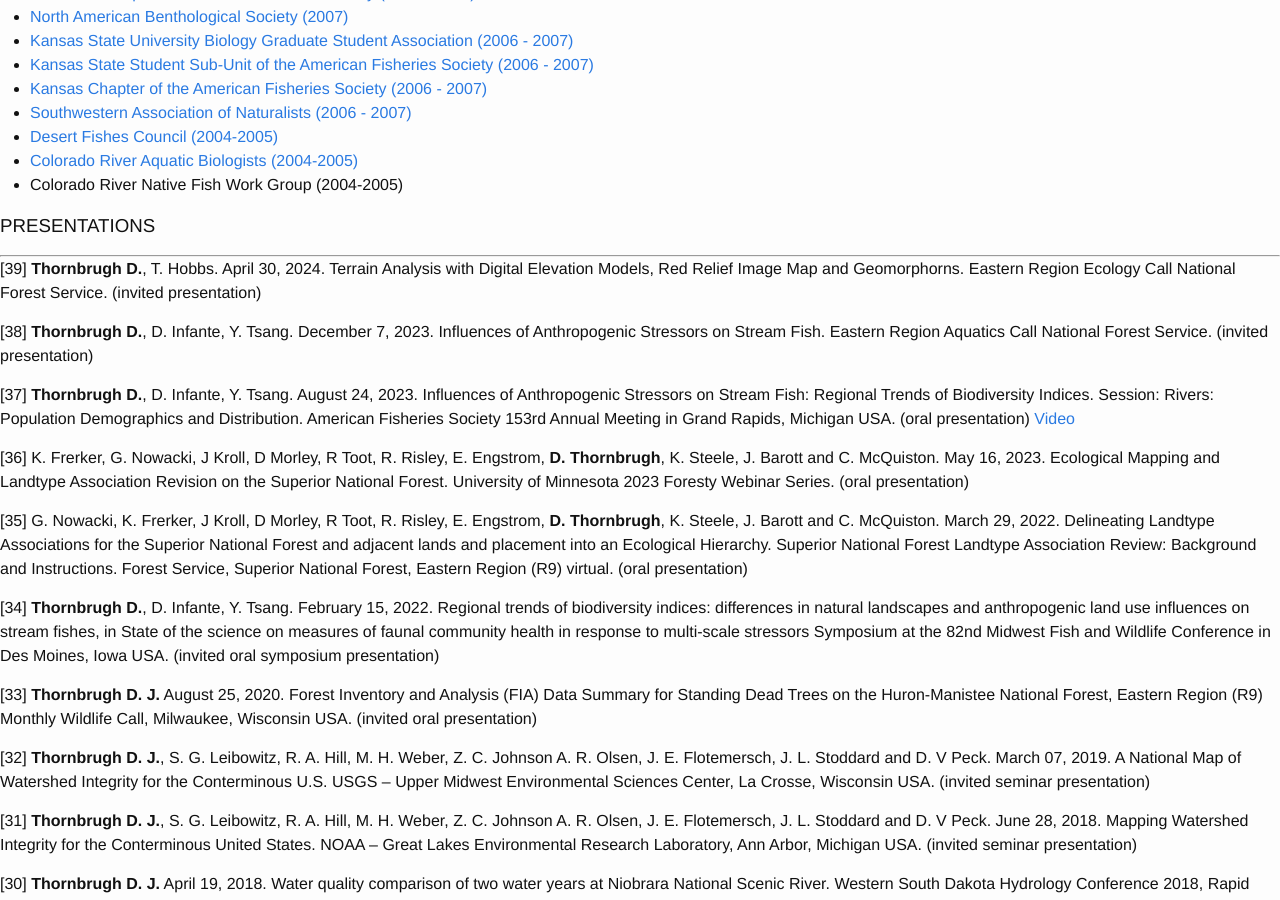
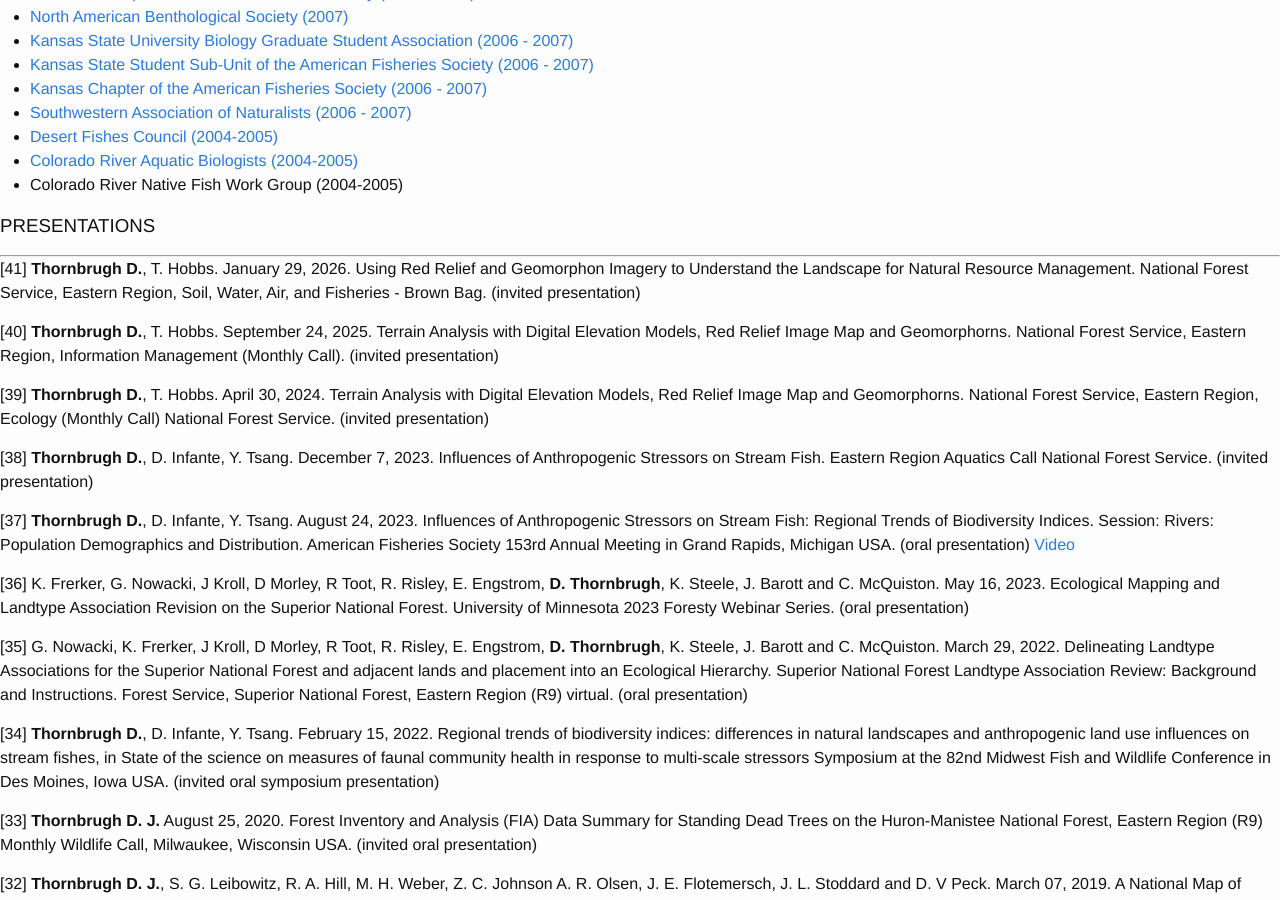
Before and after one commit to dthor/dthor.github.io, a Jekyll site: the page built from about/about.md, in a window 1280 px wide and 900 px high, scrolled down 1638 px. Built offline with Jekyll 4.4.1, drawn with Linux system fonts in a browser that asks for light colours; nearby versions of some CDN libraries; some web fonts are replaced.

Commit message:
Update about.md
Add to presentations to list

```diff
--- a/about/about.md
+++ b/about/about.md
@@ -71,7 +71,11 @@
 
 ### PRESENTATIONS
 ***
-[39] **Thornbrugh D.**, T. Hobbs. April 30, 2024. Terrain Analysis with Digital Elevation Models, Red Relief Image Map and Geomorphorns. Eastern Region Ecology Call National Forest Service. (invited presentation)
+[41] **Thornbrugh D.**, T. Hobbs. January 29, 2026. Using Red Relief and Geomorphon Imagery to Understand the Landscape for Natural Resource Management. National Forest Service, Eastern Region, Soil, Water, Air, and Fisheries - Brown Bag. (invited presentation)
+
+[40] **Thornbrugh D.**, T. Hobbs. September 24, 2025. Terrain Analysis with Digital Elevation Models, Red Relief Image Map and Geomorphorns. National Forest Service, Eastern Region, Information Management (Monthly Call). (invited presentation)
+
+[39] **Thornbrugh D.**, T. Hobbs. April 30, 2024. Terrain Analysis with Digital Elevation Models, Red Relief Image Map and Geomorphorns. National Forest Service, Eastern Region, Ecology (Monthly Call) National Forest Service. (invited presentation)
 
 [38] **Thornbrugh D.**, D. Infante, Y. Tsang. December 7, 2023. Influences of Anthropogenic Stressors on Stream Fish. Eastern Region Aquatics Call National Forest Service. (invited presentation)
 
```
